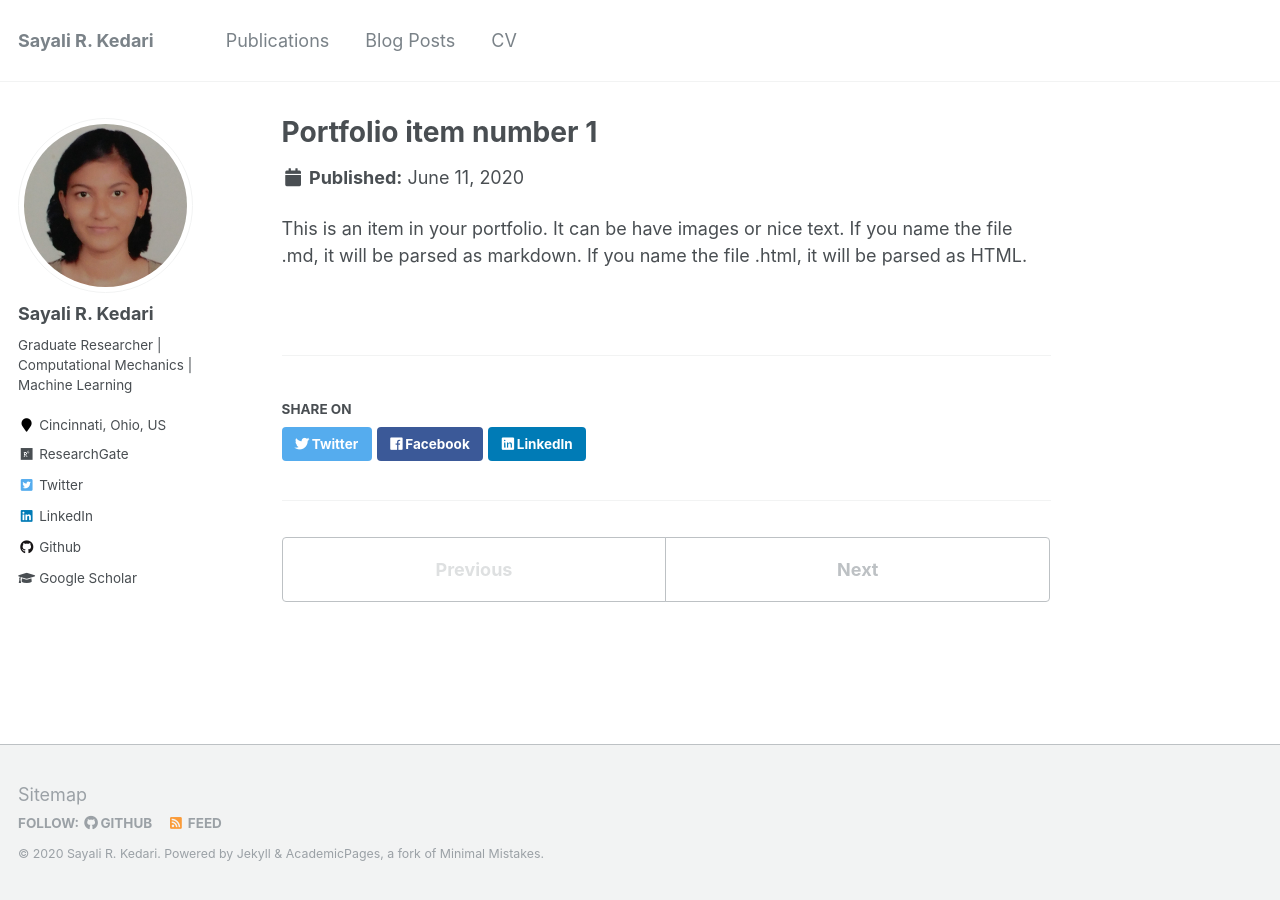
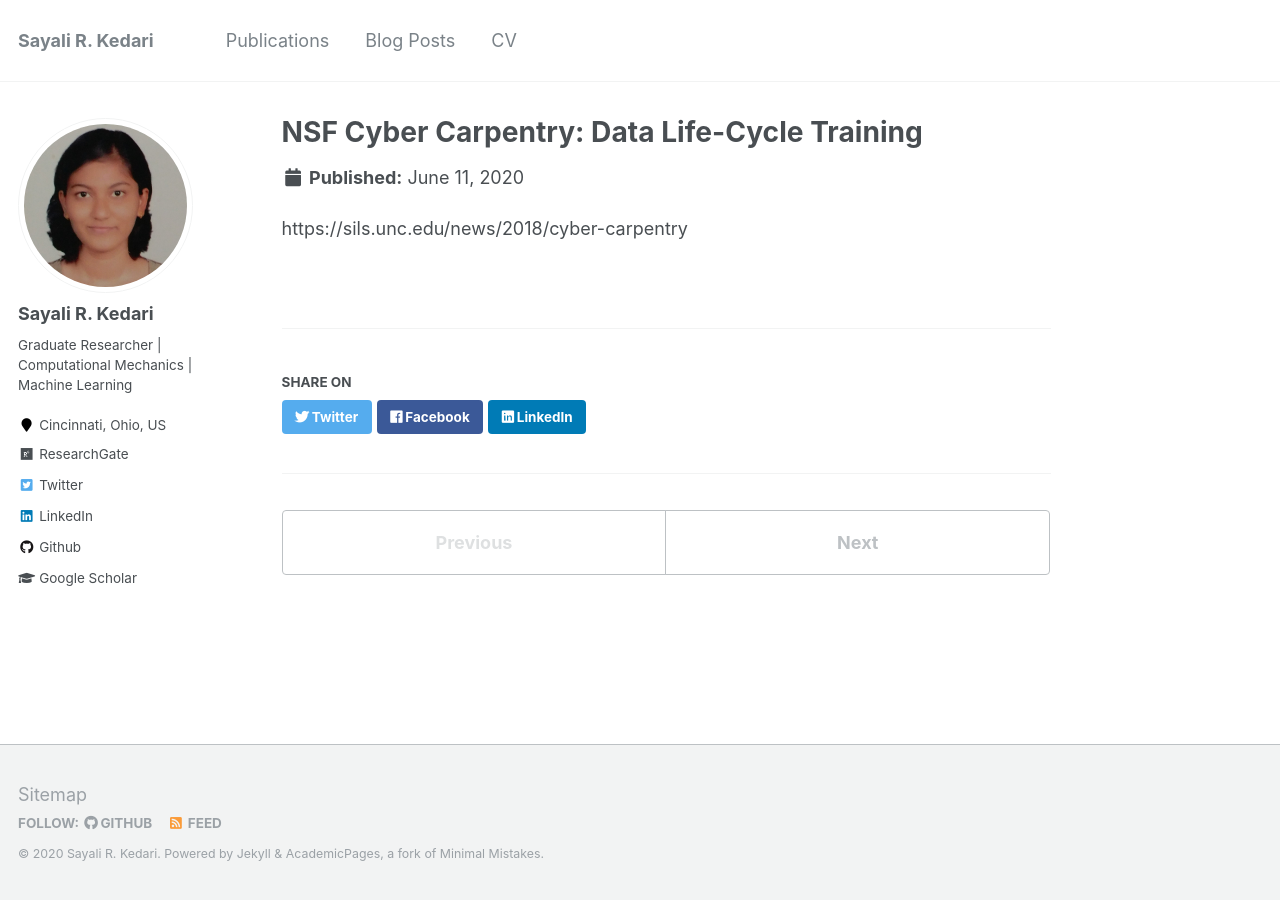
Before and after one commit to sayalirked/sayalirked.github.io, a Jekyll site: the page built from _portfolio/portfolio-1.md, in a window 1280 px wide. Built offline with Jekyll 4.4.1, drawn with Linux system fonts in a browser that asks for light colours.

Commit message:
update personal description

```diff
--- a/_config.yml
+++ b/_config.yml
@@ -10,7 +10,7 @@ locale                   : "en-US"
 title                    : "Sayali R. Kedari"
 title_separator          : "-"
 name                     : &name "Sayali R. Kedari"
-description              : &description "Graduate Researcher | Computational Mechanics | Machine Learning"
+description              : &description "Ph.D. Student | Computational Mechanics | Machine Learning"
 url                      : https://sayrjked.github.io # the base hostname & protocol for your site e.g. "https://mmistakes.github.io"
 baseurl                  : "" # the subpath of your site, e.g. "/blog"
 repository               : "sayrjked/sayrjked.github.io"
--- a/_portfolio/portfolio-1.md
+++ b/_portfolio/portfolio-1.md
@@ -1,7 +1,8 @@
 ---
-title: "Portfolio item number 1"
-excerpt: "Short description of portfolio item number 1<br/><img src='/images/500x300.png'>"
+title: "NSF Cyber Carpentry: Data Life-Cycle Training"
+excerpt: "Short description http://cybercarpentry.web.unc.edu/"
 collection: portfolio
 ---
 
-This is an item in your portfolio. It can be have images or nice text. If you name the file .md, it will be parsed as markdown. If you name the file .html, it will be parsed as HTML.
+
+https://sils.unc.edu/news/2018/cyber-carpentry
```
